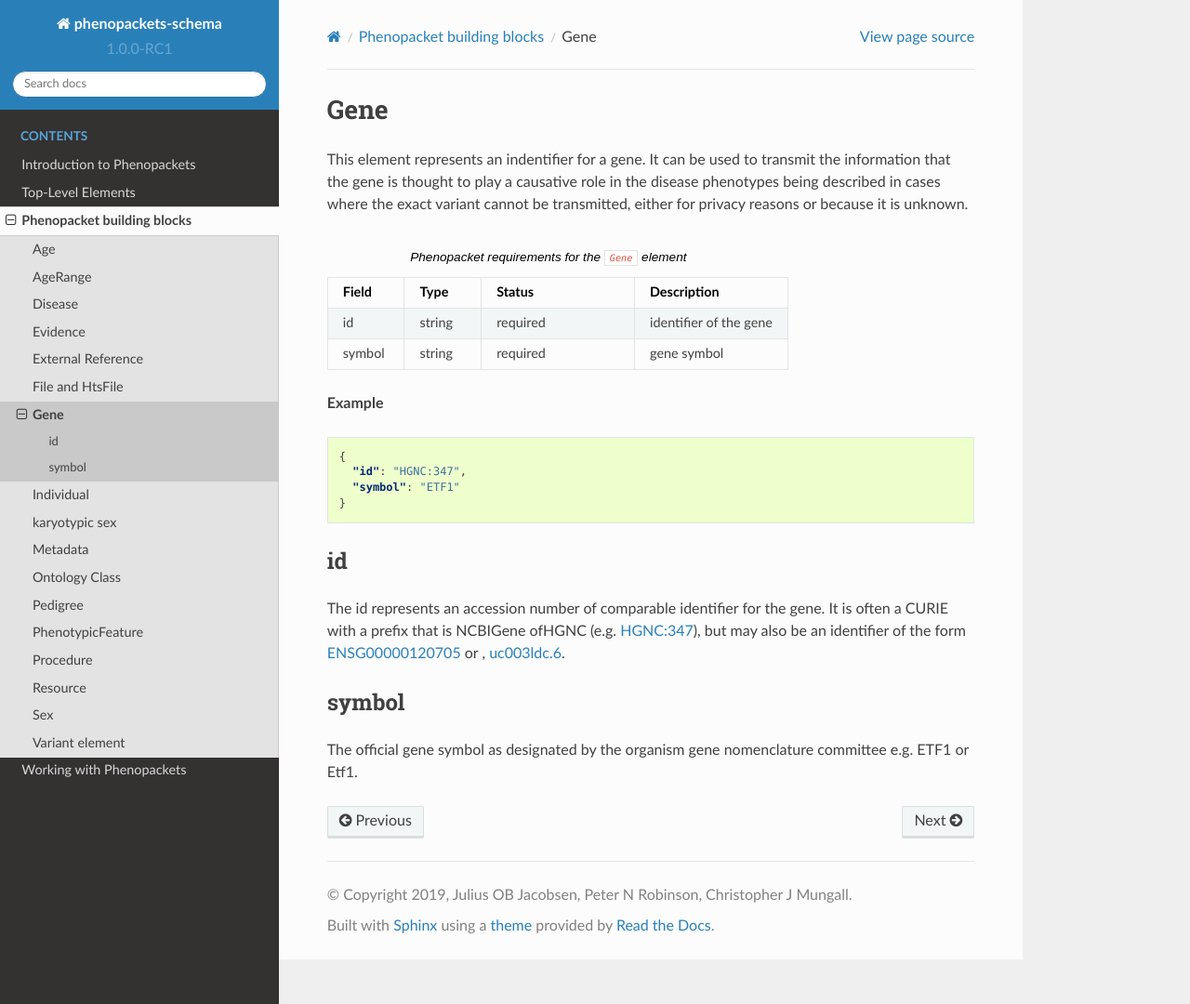
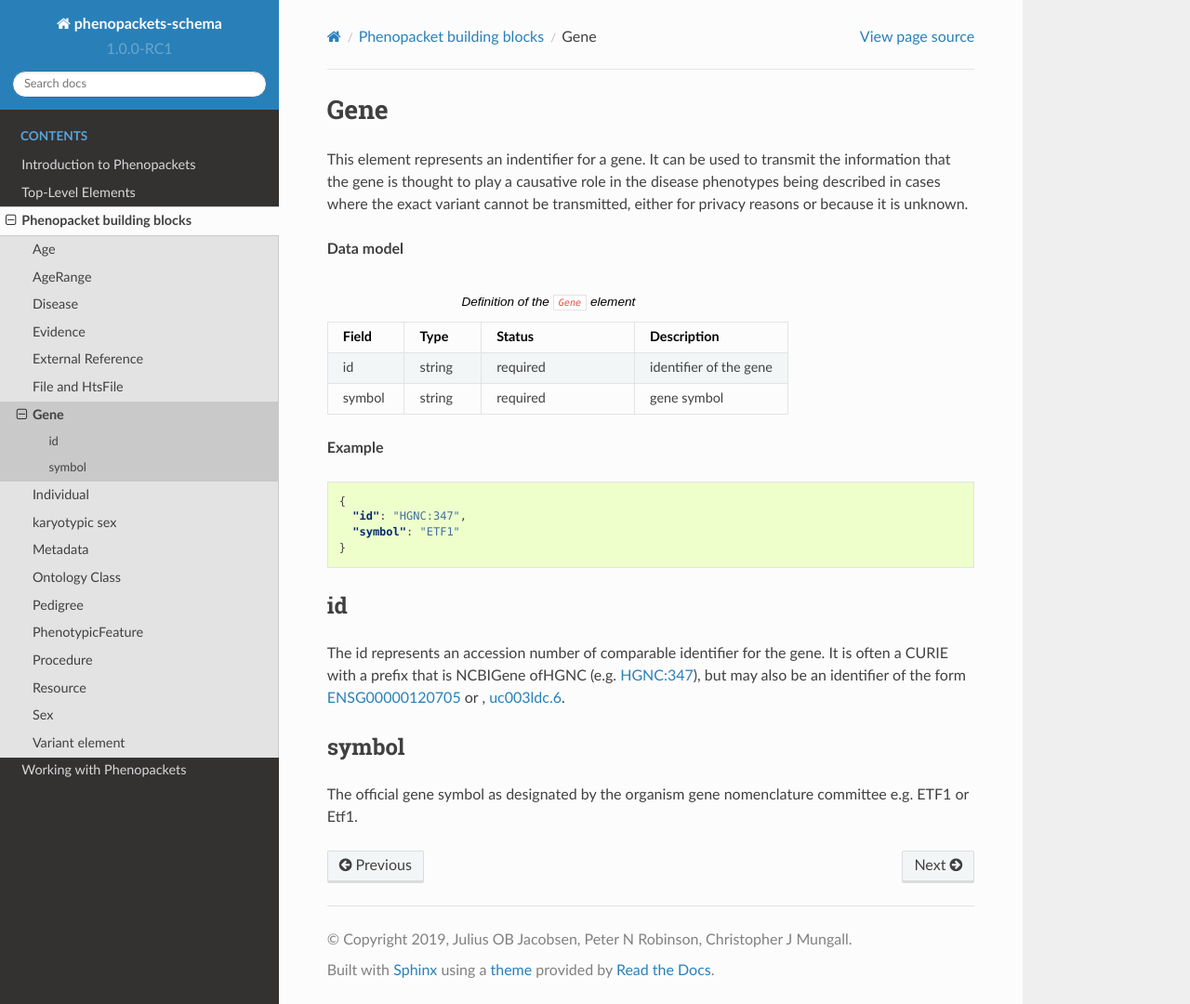
Before and after one commit to phenopackets/phenopacket-schema, a Sphinx documentation site: the page built from docs/gene.rst, in a window 1280 px wide and 1080 px high. Shown: the whole window at 93% size. Built offline with Sphinx 7.4.7 and the Read the Docs theme 2.0.0, drawn with Linux system fonts in a browser that asks for light colours.

Commit message:
revising gene documentation

```diff
--- a/docs/gene.rst
+++ b/docs/gene.rst
@@ -12,7 +12,10 @@ the exact variant cannot be transmitted, either for privacy reasons or because i
 
 
 
-.. list-table:: Phenopacket requirements for the ``Gene`` element
+**Data model**
+
+
+.. list-table:: Definition  of the ``Gene`` element
    :widths: 25 25 50 50
    :header-rows: 1
 
```
